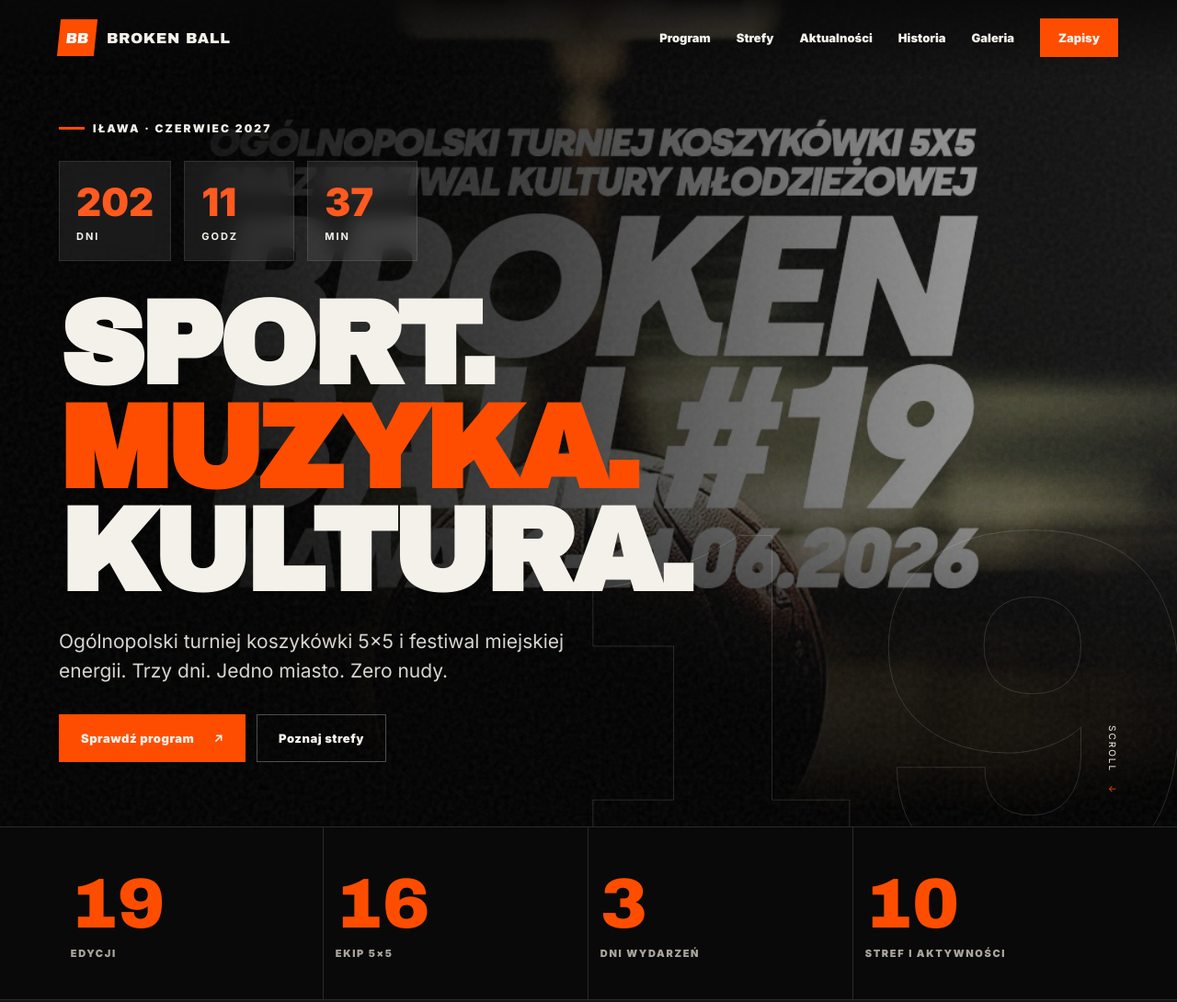
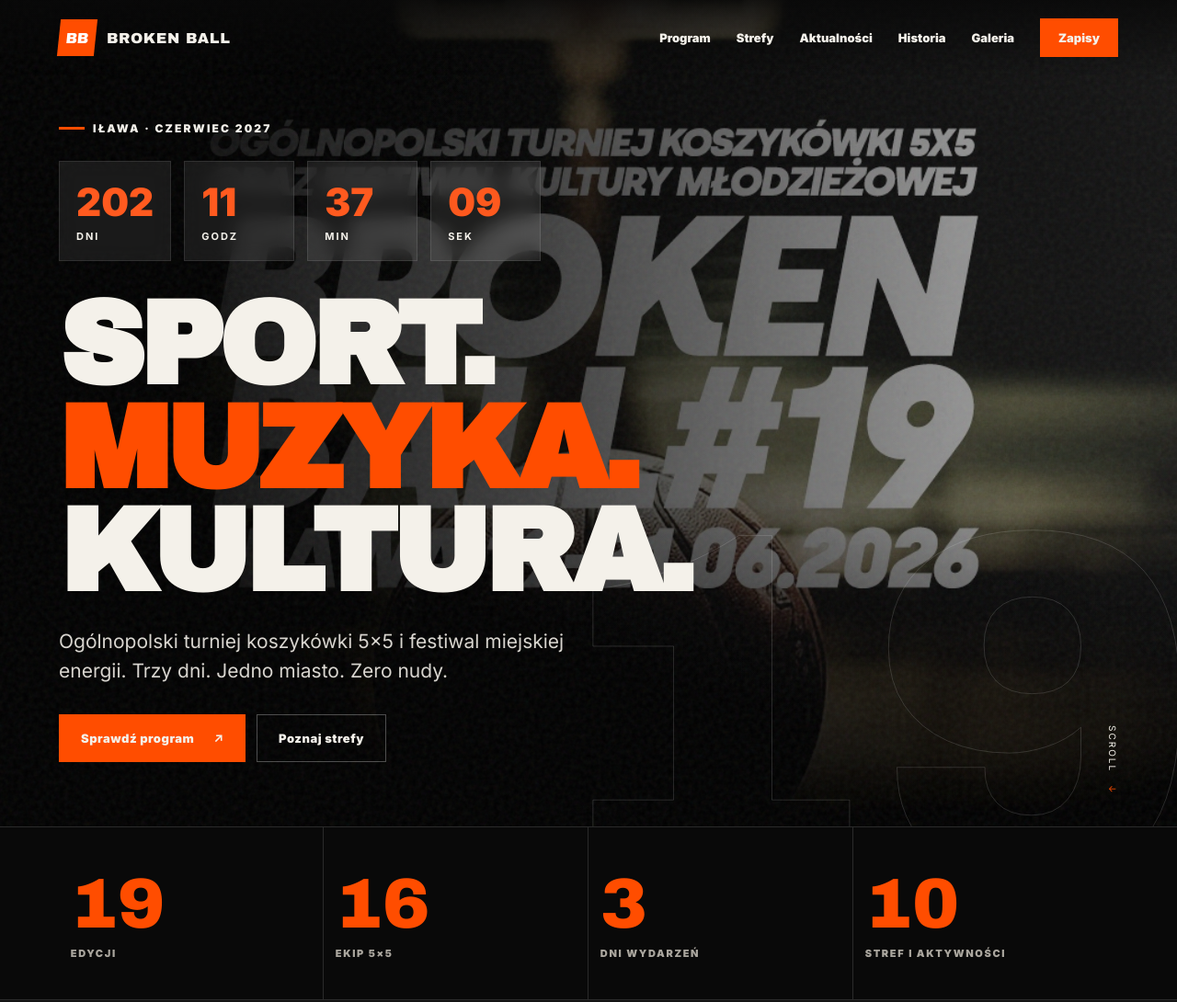
Before and after one commit to Piter920120/my_project-BB_website, a website: page index.html in a window 1280 px wide. Shown: the top 1090 px of the page at 92% size. Drawn offline with Linux system fonts and the light colour scheme.

Commit message:
adding split seconds

```diff
--- a/index.html
+++ b/index.html
@@ -43,6 +43,11 @@
     <div class="count-box">
         <strong id="minutes">00</strong>
         <span>MIN</span>
+    </div>
+
+    <div class="count-box">
+        <strong id="seconds">00</strong>
+        <span>SEK</span>
     </div>
 
 </div>
--- a/redesign.css
+++ b/redesign.css
@@ -39,3 +39,27 @@
     }
 
 }
+
+
+#seconds{
+    animation:secondsPulse 1s infinite;
+}
+
+@keyframes secondsPulse{
+
+    0%{
+        opacity:1;
+        transform:translateY(0);
+    }
+
+    50%{
+        opacity:.65;
+        transform:translateY(2px);
+    }
+
+    100%{
+        opacity:1;
+        transform:translateY(0);
+    }
+
+}
--- a/redesign.js
+++ b/redesign.js
@@ -68,6 +68,15 @@ function updateCountdown(){
             (1000*60)
         );
 
+        const seconds =
+    Math.floor(
+        (
+            diff %
+            (1000*60)
+        ) /
+        1000
+    );
+
     document.getElementById(
         "days"
     ).textContent = days;
@@ -84,11 +93,17 @@ function updateCountdown(){
     String(minutes)
         .padStart(2,"0");
 
+    document.getElementById(
+    "seconds"
+    ).textContent =
+    String(seconds)
+    .padStart(2,"0");
+
 }
 
 updateCountdown();
 
 setInterval(
     updateCountdown,
-    60000
+    1000
 );
```
